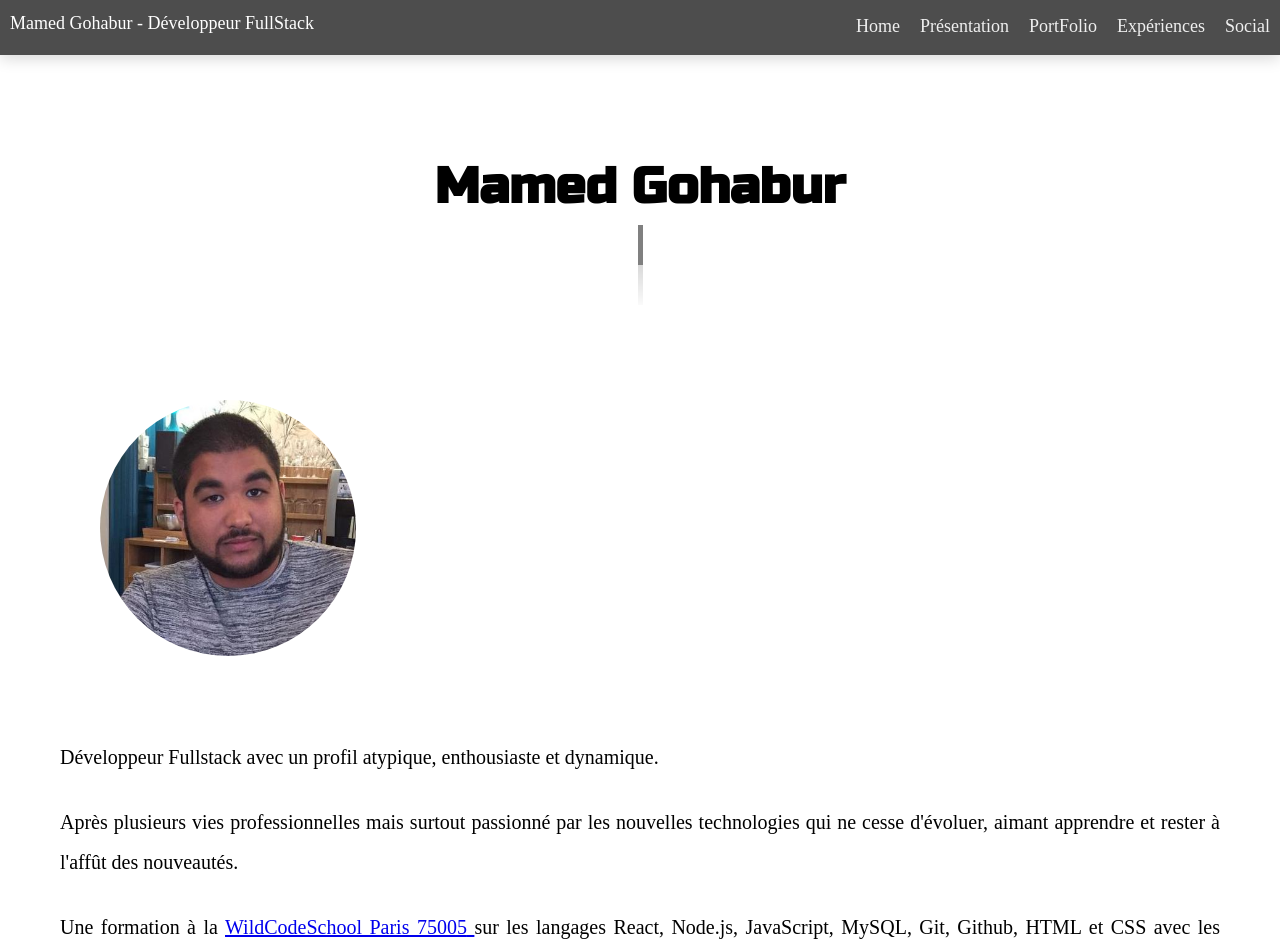
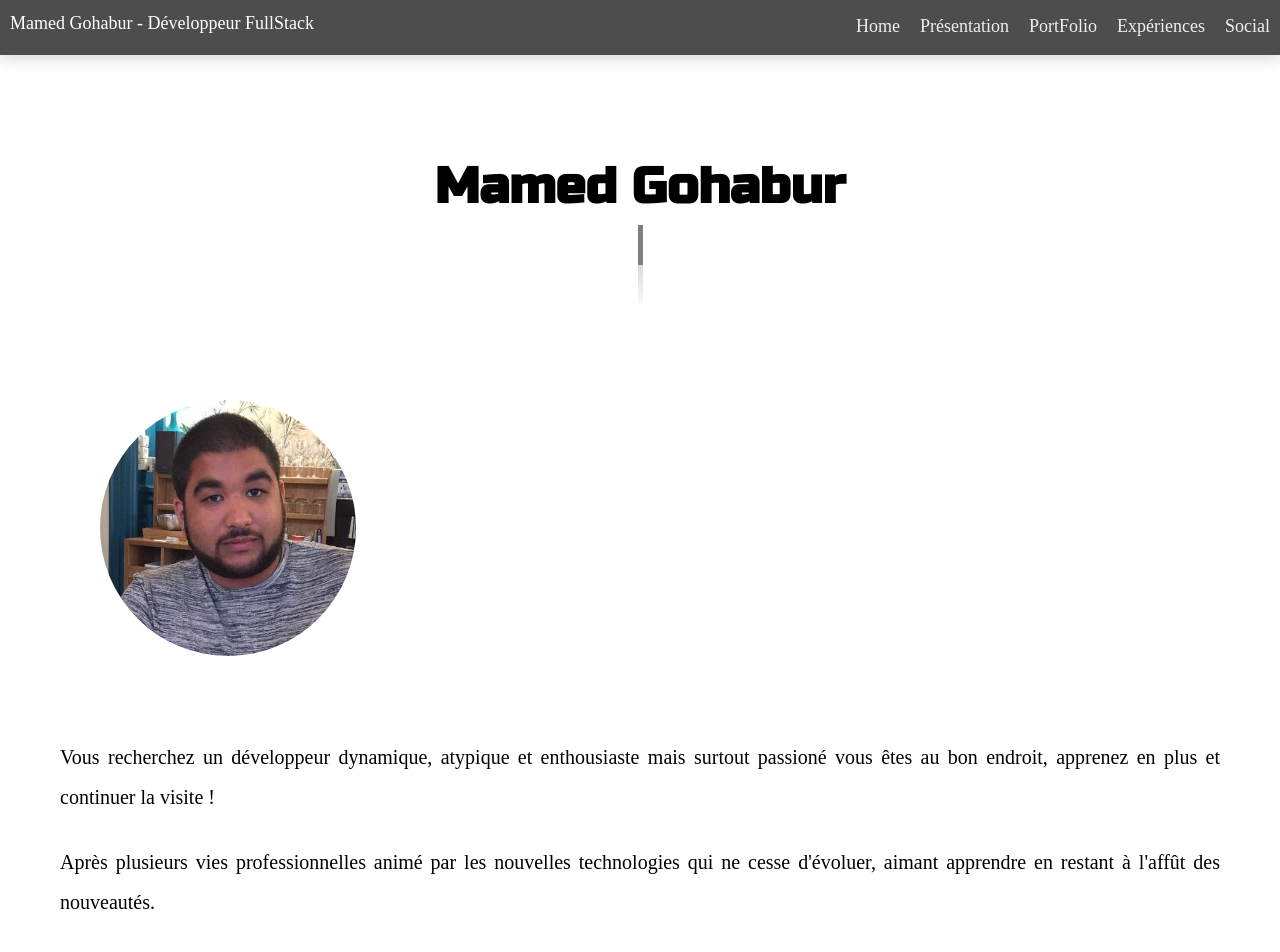
Before and after one commit to Mamednoor/portfolio, a React (Create React App) app: page / in a window 1280 px wide. Shown: the top 952 px of the page. Built offline with nearby package versions, Linux system fonts and the light colour scheme.

Commit message:
modifications

```diff
--- a/src/components/pages/Info.js
+++ b/src/components/pages/Info.js
@@ -19,12 +19,13 @@ function Info() {
 
         <div className="div-profile-header">
           <p className="p-content">
-            Développeur Fullstack avec un profil atypique, enthousiaste et dynamique.
+            Vous recherchez un développeur dynamique, atypique et enthousiaste mais surtout passioné
+            vous êtes au bon endroit, apprenez en plus et continuer la visite !
           </p>
           <p className="p-content">
-            Après plusieurs vies professionnelles mais surtout passionné par les
-            nouvelles technologies qui ne cesse d'évoluer, aimant apprendre et
-            rester à l'affût des nouveautés.
+            Après plusieurs vies professionnelles animé par les
+            nouvelles technologies qui ne cesse d'évoluer, aimant apprendre en
+            restant à l'affût des nouveautés.
           </p>
           <p className="p-content">
             Une formation à la{" "}
```
